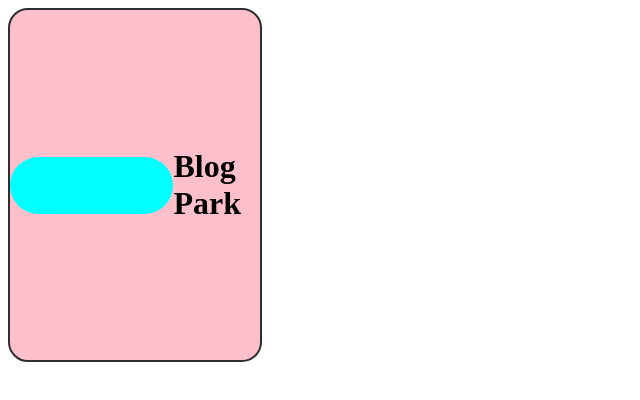
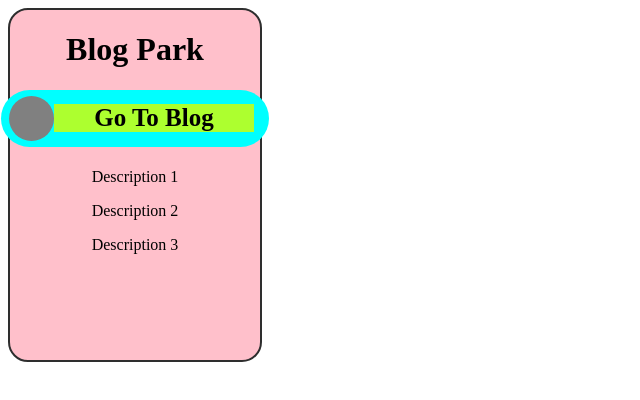
Before and after one commit to ParkGiraffe/giraffe-park-hub, a Next.js app: page / in a window 1280 px wide. Shown: the top 400 px of the page, without its empty margins (0-640 px from the left). Built offline with nearby package versions, Linux system fonts and the light colour scheme.

Commit message:
임시 UI 적용

```diff
--- a/src/components/DesText.tsx
+++ b/src/components/DesText.tsx
@@ -1,7 +1,21 @@
 import styled from "styled-components";
 
-const DesText = styled.p`
+const Desciption = styled.p`
   font-size: 15;
 `;
 
+const Container = styled.div`
+  padding: 5px;
+`;
+
+const DesText = () => {
+  return (
+    <Container>
+      <Desciption>Description 1</Desciption>
+      <Desciption>Description 2</Desciption>
+      <Desciption>Description 3</Desciption>
+    </Container>
+  );
+};
+
 export default DesText;
--- a/src/components/Frame.tsx
+++ b/src/components/Frame.tsx
@@ -7,8 +7,9 @@ const Frame = styled.div`
   border-radius: 20px;
   border: 2px solid #2e2e2e;
   display: flex;
-  justify-content: center;
+  /* justify-content: space-between; */
   align-items: center;
+  flex-direction: column;
 `
 
 export default Frame;
--- a/src/components/LinkButton.tsx
+++ b/src/components/LinkButton.tsx
@@ -5,10 +5,40 @@ const ButtonContainer = styled.div`
   width: 260px;
   height: 57px;
   border-radius: 50px;
+  display: flex;
+  align-items: center;
+  /* justify-content: center; */
+  padding-left: 8px;
+`;
+
+const ImgContainer = styled.div`
+  background-color: gray;
+  width: 45px;
+  height: 45px;
+  border-radius: 25px;
+`;
+
+const TextContainer = styled.div`
+  background-color: greenyellow;
+  width: 200px;
+  display: flex;
+  /* align-items: center; */
+  justify-content: center;
+`;
+const ButtonText = styled.text`
+  font-weight: bold;
+  font-size: 25px;
 `;
 
 const LinkButton = () => {
-  return <ButtonContainer></ButtonContainer>;
+  return (
+    <ButtonContainer>
+      <ImgContainer />
+      <TextContainer>
+        <ButtonText>Go To Blog</ButtonText>
+      </TextContainer>
+    </ButtonContainer>
+  );
 };
 
 export default LinkButton;
--- a/src/components/Section.tsx
+++ b/src/components/Section.tsx
@@ -1,12 +1,14 @@
 import ParkText from "./ParkText";
 import Frame from "./Frame";
 import LinkButton from "./LinkButton";
+import DesText from "./DesText";
 
 const Section = () => {
   return(
     <Frame>
+      <ParkText>Blog Park</ParkText>
       <LinkButton />
-      <ParkText>Blog Park</ParkText>
+      <DesText/>
     </Frame>
   )
 }
```
